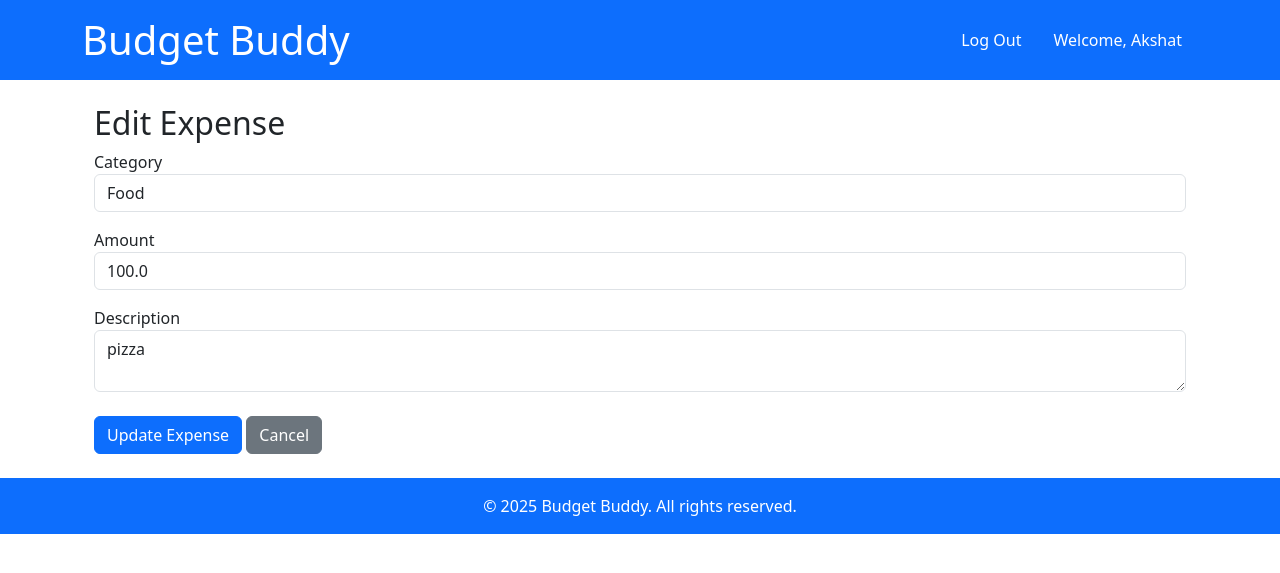
After one commit to AkshatKumar38/Budget-Buddy, a Flask app: page /edit/1 in a window 1280 px wide. The commit adds this page. Shown: the top 573 px of the page. Run offline with Flask 3, Linux system fonts and the light colour scheme; a user stored in the database is signed in.

Commit message:
Edit/Delete Action Added

```diff
--- a/blueprints/expenses.py
+++ b/blueprints/expenses.py
@@ -2,7 +2,7 @@ from flask import Blueprint, render_template, request, redirect, url_for, flash
 from models import Expense
 from extensions import db
 from decorators import login_required  # Import the decorator
-
+from collections import defaultdict
 
 expenses_bp = Blueprint('expenses', __name__, url_prefix='/')
 
@@ -12,12 +12,20 @@ def landing_page():
     return render_template('landing.html', expenses=expenses)
 
 @expenses_bp.route('/index')
-@login_required  # Ensure the user is logged in before accessing the page
+@login_required
 def index():
-    # Fetch and display user expenses from the database here
-    return render_template('index.html')
+    # Fetch all expenses from the database
+    expenses = Expense.query.order_by(Expense.date.desc()).all()
+
+    # Group expenses by category
+    categorized_expenses = defaultdict(list)
+    for expense in expenses:
+        categorized_expenses[expense.category].append(expense)
+
+    return render_template('index.html', categorized_expenses=categorized_expenses)
 
 @expenses_bp.route('/add-expense', methods=['GET', 'POST'])
+@login_required
 def add_expense():
     if request.method == 'POST':
         category = request.form['category']
@@ -31,3 +39,28 @@ def add_expense():
         return redirect(url_for('expenses.index'))
 
     return render_template('add_expense.html')
+
+@expenses_bp.route('/delete/<int:id>', methods=['POST'])
+@login_required
+def delete_expense(id):
+    expense = Expense.query.get_or_404(id)
+    db.session.delete(expense)
+    db.session.commit()
+    flash('Expense deleted successfully!', 'success')
+    return redirect(url_for('expenses.index'))
+
+
+@expenses_bp.route('/edit/<int:id>', methods=['GET', 'POST'])
+@login_required
+def edit_expense(id):
+    expense = Expense.query.get_or_404(id)
+
+    if request.method == 'POST':
+        expense.category = request.form['category']
+        expense.amount = float(request.form['amount'])
+        expense.description = request.form['description']
+        db.session.commit()
+        flash('Expense updated successfully!', 'success')
+        return redirect(url_for('expenses.index'))
+
+    return render_template('edit_expense.html', expense=expense)
--- a/templates/base.html
+++ b/templates/base.html
@@ -4,32 +4,52 @@
     <meta charset="UTF-8">
     <meta name="viewport" content="width=device-width, initial-scale=1.0">
     <title>{% block title %}Budget Buddy{% endblock %}</title>
-    <link rel="stylesheet" href="/static/css/style.css">
+    <!-- Bootstrap CSS CDN -->
+    <link href="https://cdn.jsdelivr.net/npm/bootstrap@5.3.0-alpha1/dist/css/bootstrap.min.css" rel="stylesheet">
+    <!-- Google Fonts -->
     <link href="https://fonts.googleapis.com/css2?family=Roboto:wght@400;500;700&display=swap" rel="stylesheet">
 </head>
 <body>
-    <header class="header">
-        <div class="container">
-            <h1 class="logo">Budget Buddy</h1>
+    <header class="bg-primary text-white py-3">
+        <div class="container d-flex justify-content-between align-items-center">
+            <h1 class="logo mb-0">Budget Buddy</h1>
             <nav>
-                {% if session.get('user_id') %}
-                    <a href="{{ url_for('auth.logout') }}">Log Out</a>
-                    <span>Welcome, {{ session.get('username') }}</span>
-                {% else %}
-                    <a href="{{ url_for('auth.login') }}">Log In</a>
-                    <a href="{{ url_for('auth.signup') }}">Sign Up</a>
-                {% endif %}
+                <ul class="nav">
+                    {% if session.get('user_id') %}
+                        <li class="nav-item">
+                            <a href="{{ url_for('auth.logout') }}" class="nav-link text-white">Log Out</a>
+                        </li>
+                        <li class="nav-item">
+                            <span class="nav-link text-white">Welcome, {{ session.get('username') }}</span>
+                        </li>
+                    {% else %}
+                        <li class="nav-item">
+                            <a href="{{ url_for('auth.login') }}" class="nav-link text-white">Log In</a>
+                        </li>
+                        <li class="nav-item">
+                            <a href="{{ url_for('auth.signup') }}" class="nav-link text-white">Sign Up</a>
+                        </li>
+                    {% endif %}
+                </ul>
             </nav>
         </div>
     </header>
+
     <main>
-        {% block content %}
-        {% endblock %}
+        <div class="container my-4">
+            {% block content %}
+            {% endblock %}
+        </div>
     </main>
-    <footer>
-        <div class="container">
-            <p>&copy; 2025 Budget Buddy. All rights reserved.</p>
+
+    <footer class="bg-primary text-white py-3">
+        <div class="container text-center">
+            <p class="mb-0">&copy; 2025 Budget Buddy. All rights reserved.</p>
         </div>
     </footer>
+
+    <!-- Bootstrap JS and Popper.js CDN (optional for dropdowns, modals, etc.) -->
+    <script src="https://cdn.jsdelivr.net/npm/@popperjs/core@2.11.6/dist/umd/popper.min.js"></script>
+    <script src="https://cdn.jsdelivr.net/npm/bootstrap@5.3.0-alpha1/dist/js/bootstrap.min.js"></script>
 </body>
 </html>
--- /dev/null
+++ b/templates/edit_expense.html
@@ -0,0 +1,24 @@
+{% extends 'base.html' %}
+{% block content %}
+<div class="container mt-4">
+    <h2>Edit Expense</h2>
+    <form action="{{ url_for('expenses.edit_expense', id=expense.id) }}" method="post">
+        <div class="form-group">
+            <label for="category">Category</label>
+            <input type="text" id="category" name="category" class="form-control" value="{{ expense.category }}" required>
+        </div>
+        <div class="form-group mt-3">
+            <label for="amount">Amount</label>
+            <input type="number" id="amount" name="amount" class="form-control" value="{{ expense.amount }}" step="0.01" required>
+        </div>
+        <div class="form-group mt-3">
+            <label for="description">Description</label>
+            <textarea id="description" name="description" class="form-control">{{ expense.description }}</textarea>
+        </div>
+        <div class="form-group mt-4">
+            <button type="submit" class="btn btn-primary">Update Expense</button>
+            <a href="{{ url_for('expenses.index') }}" class="btn btn-secondary">Cancel</a>
+        </div>
+    </form>
+</div>
+{% endblock %}
--- a/templates/landing.html
+++ b/templates/landing.html
@@ -7,7 +7,7 @@
     <div class="container">
         <h1>Take Control of Your Finances</h1>
         <p>Track your expenses, categorize your spending, and achieve your financial goals—all in one place.</p>
-        <a href="/signup" class="btn btn-primary">Get Started</a>
+        <a href="{{ url_for('auth.signup') }}"  class="btn btn-primary">Get Started</a>
     </div>
 </section>
 <section class="features">
```
Also changed, not shown: static/css/style.css (+12 -0 lines), templates/index.html (+16 -6 lines), instance/expenses.db.
